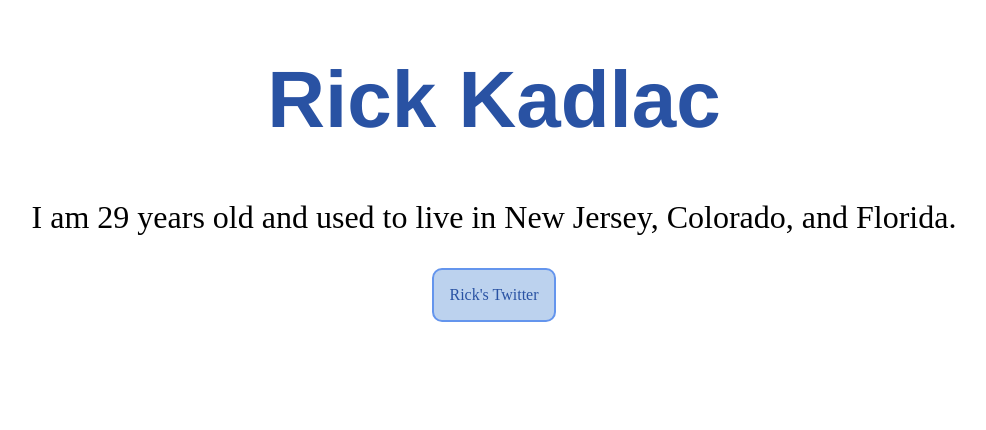
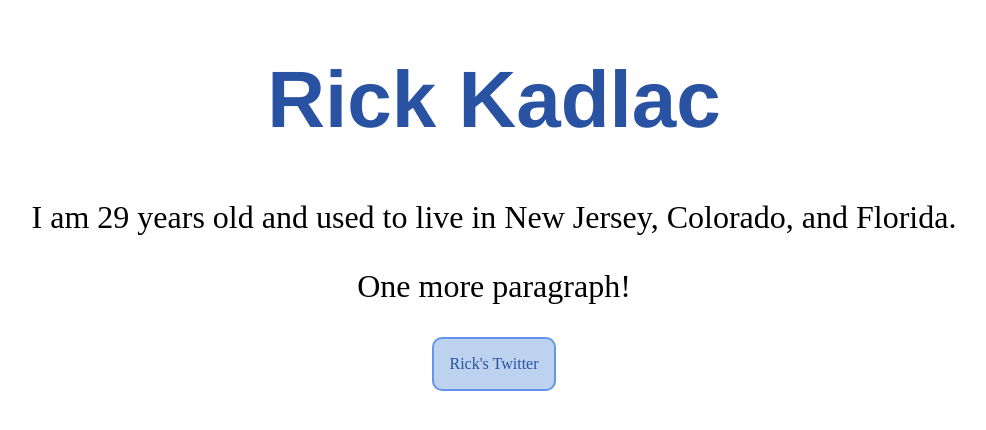
Before and after one commit to evorick/tts_popup_frontend, a plain HTML site: page css_basics/rick.html in a window 1280 px wide. Shown: the whole page, without its empty margins (146-1132 px from the left). Drawn offline with Linux system fonts and the light colour scheme.

Commit message:
Added a paragraph

```diff
--- a/css_basics/rick.html
+++ b/css_basics/rick.html
@@ -8,6 +8,7 @@
 <body>
     <h1>Rick Kadlac</h1>
     <p>I am 29 years old and used to live in New Jersey, Colorado, and Florida.</p>
+    <p>One more paragraph!</p>
 
     <a href="http://twitter.com/rickkadlac">
         <div>
```
